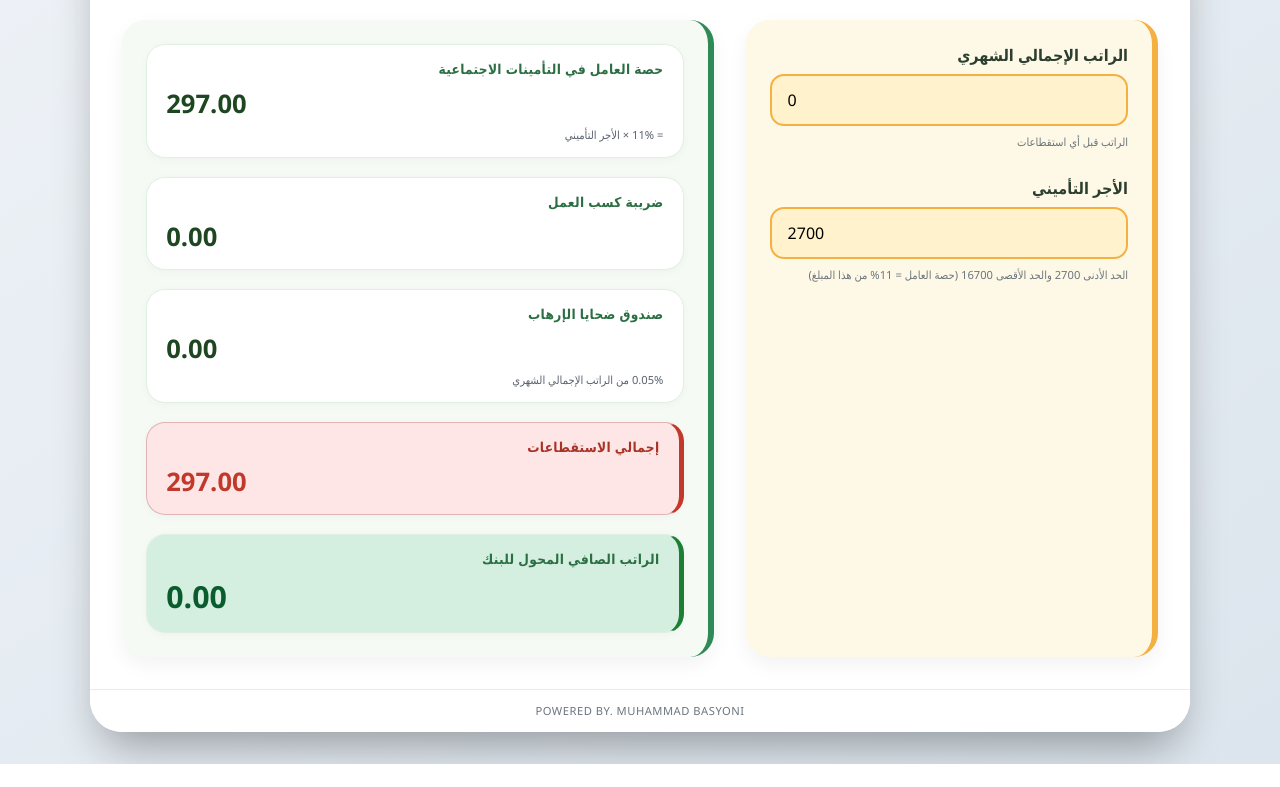
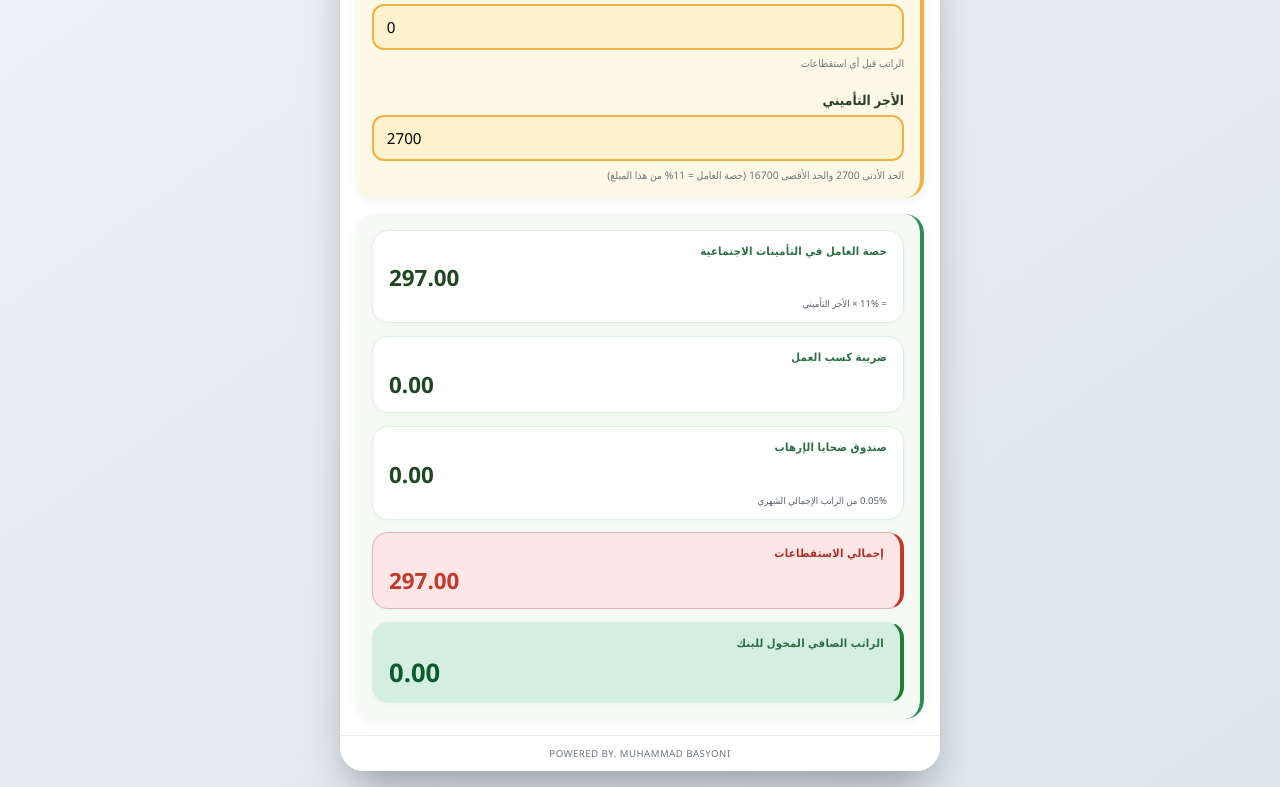
Before and after one commit to basyonii/Salarycalculator, a plain HTML site: page index.html in a window 1280 px wide. Shown: the part 158-945 px from the top of the page. Before the commit the page ends 922 px from the top, so only its background shows below. Drawn offline with Linux system fonts and the light colour scheme.

Commit message:
Update index.html

```diff
--- a/index.html
+++ b/index.html
@@ -2,7 +2,7 @@
 <html lang="ar" dir="rtl">
 <head>
     <meta charset="UTF-8">
-    <meta name="viewport" content="width=device-width, initial-scale=1.0, user-scalable=yes">
+    <meta name="viewport" content="width=device-width, initial-scale=1.0, user-scalable=yes, viewport-fit=cover">
     <title>حاسبة الراتب - التأمينات والضريبة</title>
     <style>
         * {
@@ -15,17 +15,18 @@
         body {
             background: linear-gradient(145deg, #eef2f7 0%, #dce5ed 100%);
             min-height: 100vh;
-            padding: 2rem 1rem;
+            padding: 1rem;
             display: flex;
             justify-content: center;
             align-items: center;
         }
 
         .calculator-container {
-            max-width: 1100px;
+            max-width: 600px;
             width: 100%;
+            margin: 0 auto;
             background: #ffffff;
-            border-radius: 2rem;
+            border-radius: 1.5rem;
             box-shadow: 0 25px 45px -12px rgba(0, 0, 0, 0.35);
             overflow: hidden;
         }
@@ -33,60 +34,63 @@
         .header {
             background: #1e3c4c;
             color: white;
-            padding: 1.5rem 2rem;
+            padding: 1.2rem 1rem;
             text-align: center;
         }
 
         .header h1 {
-            font-size: 1.8rem;
+            font-size: 1.3rem;
             font-weight: 600;
         }
 
         .header p {
             opacity: 0.85;
-            margin-top: 0.5rem;
-            font-size: 0.9rem;
+            margin-top: 0.3rem;
+            font-size: 0.75rem;
         }
 
         .content-grid {
-            padding: 2rem;
+            padding: 1rem;
             display: flex;
-            flex-wrap: wrap;
-            gap: 2rem;
+            flex-direction: column;
+            gap: 1rem;
         }
 
         .inputs-panel {
-            flex: 1.2;
-            min-width: 280px;
+            width: 100%;
             background: #fef9e6;
-            border-radius: 1.5rem;
-            padding: 1.5rem;
-            box-shadow: 0 8px 20px rgba(0, 0, 0, 0.05);
-            border-right: 6px solid #f5b042;
+            border-radius: 1.2rem;
+            padding: 1rem;
+            box-shadow: 0 4px 12px rgba(0, 0, 0, 0.05);
+            border-right: 4px solid #f5b042;
         }
 
         .input-group {
-            margin-bottom: 1.8rem;
+            margin-bottom: 1.2rem;
             display: flex;
             flex-direction: column;
-            gap: 0.5rem;
+            gap: 0.4rem;
+        }
+
+        .input-group:last-child {
+            margin-bottom: 0;
         }
 
         .input-group label {
             font-weight: 700;
             color: #2c3e2f;
-            font-size: 1rem;
+            font-size: 0.85rem;
             display: flex;
             align-items: center;
-            gap: 8px;
+            gap: 6px;
         }
 
         .yellow-field {
             background-color: #fff2cc;
             border: 2px solid #f5b042;
-            border-radius: 14px;
-            padding: 0.8rem 1rem;
-            font-size: 1rem;
+            border-radius: 12px;
+            padding: 0.7rem 0.8rem;
+            font-size: 0.95rem;
             font-weight: 500;
             transition: 0.2s;
             outline: none;
@@ -102,51 +106,50 @@
         }
 
         .validation-message {
-            font-size: 0.8rem;
-            margin-top: 6px;
+            font-size: 0.7rem;
+            margin-top: 4px;
             font-weight: 500;
             color: #c7254e;
             background: #ffe6e9;
-            padding: 5px 10px;
-            border-radius: 20px;
+            padding: 4px 8px;
+            border-radius: 16px;
             display: inline-block;
         }
 
         .results-panel {
-            flex: 1.8;
-            min-width: 380px;
+            width: 100%;
             background: #f5faf5;
-            border-radius: 1.5rem;
-            padding: 1.5rem;
-            box-shadow: 0 8px 20px rgba(0, 0, 0, 0.05);
-            border-right: 6px solid #2e8b57;
+            border-radius: 1.2rem;
+            padding: 1rem;
+            box-shadow: 0 4px 12px rgba(0, 0, 0, 0.05);
+            border-right: 4px solid #2e8b57;
         }
 
         .results-grid {
-            display: grid;
-            grid-template-columns: repeat(auto-fill, minmax(280px, 1fr));
-            gap: 1.2rem;
+            display: flex;
+            flex-direction: column;
+            gap: 0.8rem;
         }
 
         .result-card {
             background: white;
-            border-radius: 1.2rem;
-            padding: 0.9rem 1.2rem;
-            box-shadow: 0 2px 8px rgba(0,0,0,0.03);
+            border-radius: 1rem;
+            padding: 0.75rem 1rem;
+            box-shadow: 0 1px 4px rgba(0,0,0,0.03);
             border: 1px solid #e0f0e0;
         }
 
         .result-card .label {
-            font-size: 0.85rem;
+            font-size: 0.7rem;
             text-transform: uppercase;
             letter-spacing: 0.3px;
             color: #2b6e43;
             font-weight: 600;
-            margin-bottom: 0.5rem;
+            margin-bottom: 0.3rem;
         }
 
         .result-card .value {
-            font-size: 1.6rem;
+            font-size: 1.4rem;
             font-weight: 800;
             color: #1e4620;
             word-break: break-word;
@@ -155,25 +158,25 @@
         }
 
         .info-tooltip {
-            font-size: 0.7rem;
+            font-size: 0.6rem;
             color: #5a626e;
-            margin-top: 6px;
+            margin-top: 4px;
         }
 
         .net-salary {
             background: #d4efdf;
-            border-right: 5px solid #1e7e34;
+            border-right: 4px solid #1e7e34;
         }
 
         .net-salary .value {
             color: #0a5c2e;
-            font-size: 1.9rem;
+            font-size: 1.6rem;
         }
 
         .deductions-card {
             background: #ffe6e6;
             border: 1px solid #e0b4b4;
-            border-right: 5px solid #c0392b;
+            border-right: 4px solid #c0392b;
         }
 
         .deductions-card .label {
@@ -186,28 +189,18 @@
 
         .footer-note {
             text-align: center;
-            padding: 0.85rem;
+            padding: 0.7rem;
             color: #6c757d;
-            font-size: 0.7rem;
+            font-size: 0.6rem;
             letter-spacing: 0.5px;
             border-top: 1px solid #e9ecef;
             background: #ffffff;
             font-weight: 500;
         }
 
-        @media (max-width: 780px) {
-            .content-grid {
-                padding: 1rem;
-                gap: 1rem;
-            }
-            .result-card .value {
-                font-size: 1.3rem;
-            }
-        }
-
         small {
             color: #6c757d;
-            font-size: 0.7rem;
+            font-size: 0.65rem;
         }
     </style>
 </head>
```
